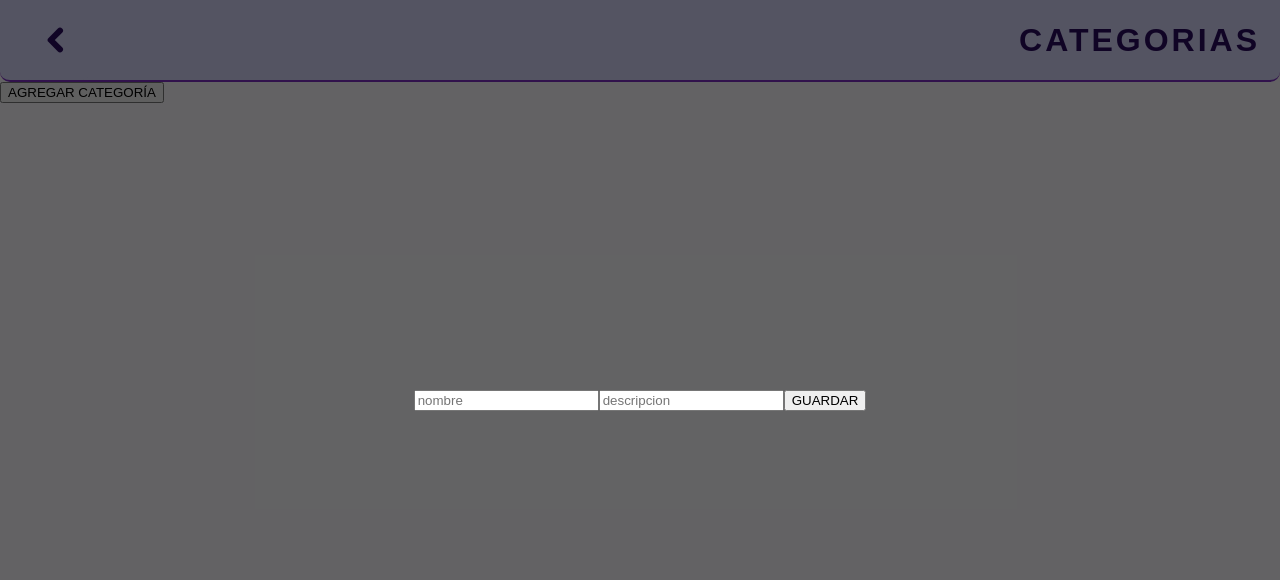
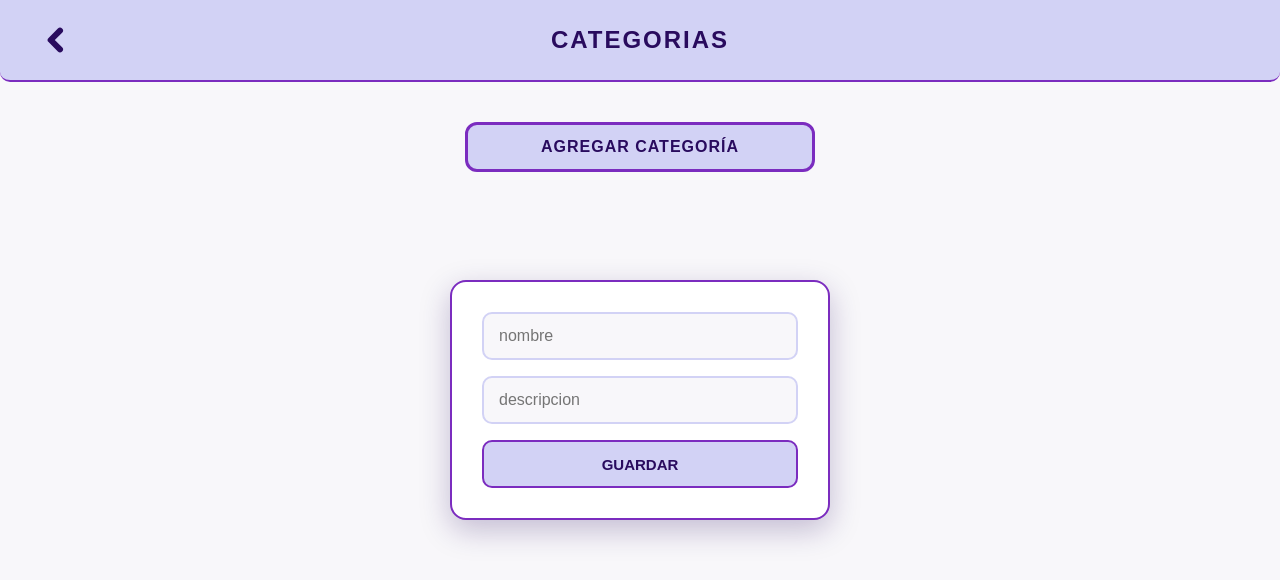
Before and after one commit to lagscion/proyecto-js, a plain HTML site: page pages/categorias.html in a window 1280 px wide. Both pictures are taken after a click on the button "AGREGAR CATEGORÍA". Drawn offline with Linux system fonts and the light colour scheme.

Commit message:
features(categorias):se redirige al css de categorias, y se le agrega el estilo

```diff
--- /dev/null
+++ b/css/categorias.css
@@ -0,0 +1,233 @@
+/* ==========================================================================
+   ESTILOS GENERALES Y FONDO
+   ========================================================================== */
+body {
+    margin: 0;
+    padding: 0;
+    background-color: #F8F7FA;
+    /* Mismo fondo limpio de la tienda y el carrito */
+    font-family: sans-serif;
+    color: #290b5e;
+}
+
+/* Header unificado */
+header {
+    display: flex;
+    justify-content: space-between;
+    align-items: center;
+    padding: 0 40px;
+    color: #290b5e;
+    background-color: #d2d2f5;
+    height: 80px;
+    border-bottom: 2px solid #7B2CBF;
+    border-bottom-left-radius: 10px;
+    border-bottom-right-radius: 10px;
+}
+
+header h1 {
+    font-size: 24px;
+    letter-spacing: 2px;
+    margin: 0;
+    flex-grow: 1;
+    text-align: center;
+    text-transform: uppercase;
+}
+
+header #btn-volver {
+    position: absolute;
+}
+
+/* ==========================================================================
+   BOTÓN PRINCIPAL (AGREGAR CATEGORÍA)
+   ========================================================================== */
+#btnAgregar {
+    display: block;
+    height: 50px;
+    width: 350px;
+    margin: 40px auto 20px auto;
+    /* Centrado con espacio arriba y abajo */
+    border: 3px solid #7B2CBF;
+    border-radius: 12px;
+    background-color: #d2d2f5;
+    color: #290b5e;
+    font-family: sans-serif;
+    font-size: 16px;
+    font-weight: bold;
+    letter-spacing: 1px;
+    cursor: pointer;
+    transition: background-color 0.2s ease, color 0.2s ease, transform 0.1s ease;
+}
+
+#btnAgregar:hover {
+    background-color: #7B2CBF;
+    color: #fff;
+    box-shadow: 0 4px 15px rgba(123, 44, 191, 0.3);
+}
+
+#btnAgregar:active {
+    transform: scale(0.98);
+}
+
+/* ==========================================================================
+   CUADRÍCULA DE TARJETAS DE CATEGORÍAS
+   ========================================================================== */
+#tarjetas {
+    display: grid;
+    /* Crea columnas responsivas dinámicas basadas en components.css */
+    grid-template-columns: repeat(auto-fill, minmax(280px, 1fr));
+    gap: 24px;
+    padding: 20px 40px 40px 40px;
+    max-width: 1200px;
+    margin: 0 auto;
+}
+
+/* Tarjetas individuales creadas dinámicamente por tu JS */
+#tarjetas>div {
+    background-color: #fff;
+    border: 2px solid #d2d2f5;
+    border-radius: 12px;
+    padding: 24px;
+    display: flex;
+    flex-direction: column;
+    gap: 12px;
+    transition: transform 0.2s ease, box-shadow 0.2s ease, border-color 0.2s ease;
+    box-shadow: 0 4px 12px rgba(41, 11, 94, 0.04);
+}
+
+#tarjetas>div:hover {
+    transform: translateY(-4px);
+    border-color: #7B2CBF;
+    box-shadow: 0 8px 24px rgba(41, 11, 94, 0.12);
+}
+
+/* Nombre de la categoría (puedes usar h2 o h3 en tu JS template) */
+#tarjetas>div h2,
+#tarjetas>div h3 {
+    font-size: 20px;
+    font-weight: bold;
+    color: #290b5e;
+    margin: 0;
+    text-transform: capitalize;
+}
+
+/* Descripción de la categoría */
+#tarjetas>div p {
+    font-size: 14px;
+    color: #5a4a7a;
+    line-height: 1.6;
+    margin: 0;
+}
+
+/* Botones de acción dentro de la tarjeta (Eliminar/Editar si llegas a agregarlos) */
+#tarjetas>div button {
+    margin-top: auto;
+    /* Empuja el botón al fondo de la tarjeta */
+    height: 38px;
+    border: 2px solid #7B2CBF;
+    border-radius: 8px;
+    background-color: #d2d2f5;
+    color: #290b5e;
+    font-family: sans-serif;
+    font-size: 13px;
+    font-weight: bold;
+    cursor: pointer;
+    transition: background-color 0.2s ease, color 0.2s ease;
+}
+
+#tarjetas>div button:hover {
+    background-color: #7B2CBF;
+    color: #fff;
+}
+
+/* ==========================================================================
+   MODAL PARA CREAR / EDITAR CATEGORÍA
+   ========================================================================== */
+.modal {
+    position: fixed;
+    top: 50%;
+    left: 50%;
+    transform: translate(-50%, -50%);
+    background: white;
+    padding: 30px;
+    border-radius: 16px;
+    border: 2px solid #7B2CBF;
+    box-shadow: 0 10px 30px rgba(41, 11, 94, 0.25);
+    z-index: 1000;
+
+    display: flex;
+    flex-direction: column;
+    gap: 16px;
+    width: 380px;
+    box-sizing: border-box;
+}
+
+/* Inputs del Modal */
+.modal input {
+    height: 48px;
+    width: 100%;
+    padding: 0 15px;
+    box-sizing: border-box;
+    font-size: 1rem;
+    font-family: sans-serif;
+    color: #290b5e;
+    border: 2px solid #d2d2f5;
+    border-radius: 10px;
+    background-color: #F8F7FA;
+    outline: none;
+    transition: border-color 0.2s, box-shadow 0.2s;
+}
+
+.modal input:focus {
+    border-color: #480caf;
+    box-shadow: 0 0 8px rgba(71, 14, 169, 0.4);
+    background-color: #fff;
+}
+
+/* Botón Guardar del Modal */
+#btnGuardar {
+    height: 48px;
+    width: 100%;
+    border: 2px solid #7B2CBF;
+    border-radius: 10px;
+    background-color: #d2d2f5;
+    color: #290b5e;
+    font-family: sans-serif;
+    font-size: 15px;
+    font-weight: bold;
+    cursor: pointer;
+    transition: background-color 0.2s ease, color 0.2s ease;
+}
+
+#btnGuardar:hover {
+    background-color: #7B2CBF;
+    color: #fff;
+}
+
+/* ==========================================================================
+   ESTILOS DE LA FLECHA REGRESAR (SVG)
+   ========================================================================== */
+.icono-flecha {
+    width: 32px;
+    height: 32px;
+    fill: none;
+    stroke: #290b5e;
+    stroke-width: 4.5;
+    stroke-linecap: round;
+    stroke-linejoin: round;
+    transition: transform 0.2s ease, stroke 0.2s ease;
+}
+
+.btn-volver {
+    background: none;
+    border: none;
+    padding: 0;
+    cursor: pointer;
+    display: flex;
+    align-items: center;
+    justify-content: center;
+}
+
+.btn-volver:hover .icono-flecha {
+    stroke: #7B2CBF;
+    transform: translateX(-5px);
+}
--- a/pages/categorias.html
+++ b/pages/categorias.html
@@ -3,7 +3,7 @@
 <head>
     <meta charset="UTF-8">
     <meta name="viewport" content="width=device-width, initial-scale=1.0">
-    <link rel="stylesheet" href="../css/style.css">
+    <link rel="stylesheet" href="../css/categorias.css">
     <style>
         .modal{visibility:hidden;}
         nav{display:flex;justify-content: center;align-items: center;}
```
